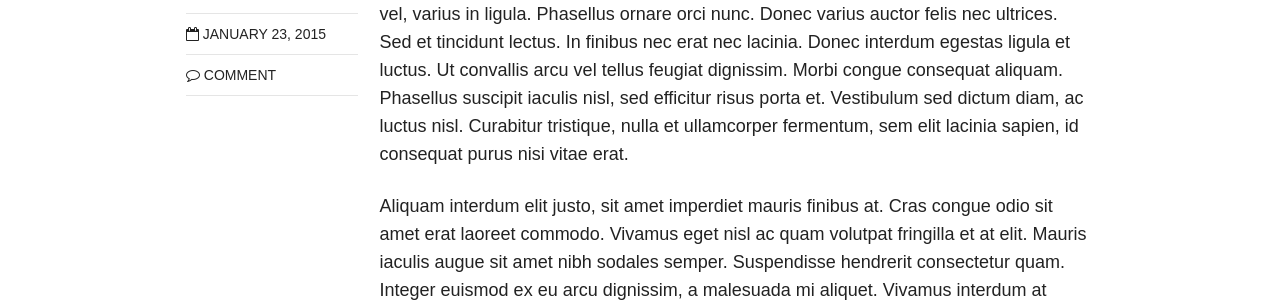
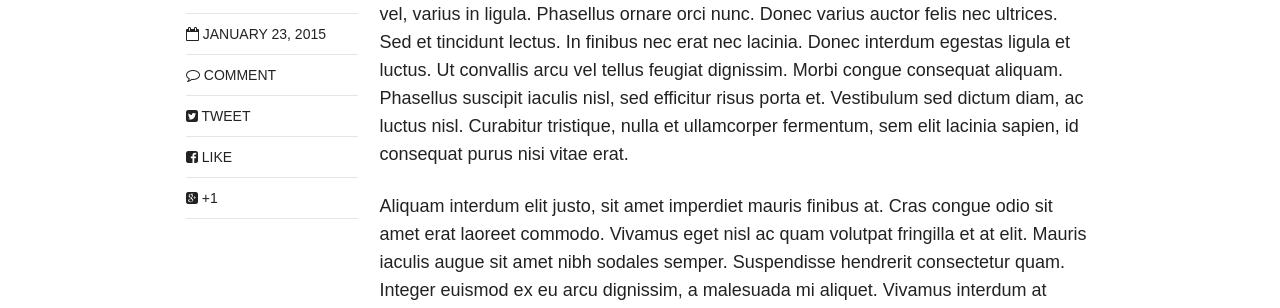
Before and after one commit to robsonbittencourt/rbittencourt.com, a Jekyll site: the page built from _posts/posts/2014-08-08-hello-world.md, in a window 1280 px wide. Shown: the part 559-867 px from the top of the page. Built offline with Jekyll 4.4.1, drawn with Linux system fonts in a browser that asks for light colours; nearby versions of some CDN libraries; comment, search, counter and statistics services are not loaded.

Commit message:
Adicionando links de compartilhamento nos posts

```diff
--- a/_config.yml
+++ b/_config.yml
@@ -6,7 +6,8 @@ description: De tudo um pouco sobre o mundo do desenvolvimento de software.
 logo:
 search: true
 url:
-
+comments: true
+share: true
 
 # Jekyll configuration
 
@@ -29,8 +30,6 @@ kramdown:
 include: [".htaccess"]
 exclude: ["lib", "config.rb", "Capfile", "config", "log", "Rakefile", "Rakefile.rb", "tmp", "less", "*.sublime-project", "*.sublime-workspace", "test", "spec", "Gruntfile.js", "package.json", "node_modules", "Gemfile", "Gemfile.lock", "LICENSE", "README.md", "vendor"]
 
-comments: true
-
 # Site owner
 owner:
   name: Robson Bittencourt
--- a/_layouts/post.html
+++ b/_layouts/post.html
@@ -36,7 +36,7 @@
         <span class="entry-date date published"><time datetime="{{ page.date | date_to_xmlschema }}"><i class="fa fa-calendar-o"></i> {{ page.date | date: "%B %d, %Y" }}</time></span>
         {% if page.modified %}<span class="entry-date date modified"><time datetime="{{ page.modified }}"><i class="fa fa-pencil"></i> {{ page.modified | date: "%B %d, %Y" }}</time></span>{% endif %}
         {% if (site.owner.disqus-shortname and page.comments) or site.comments %}<span class="entry-comments"><i class="fa fa-comment-o"></i> <a href="#disqus_thread">Comment</a></span>{% endif %}
-        {% if page.share %}{% include social-share.html %}{% endif %}
+        {% if page.share or site.share %}{% include social-share.html %}{% endif %}
         {% if page.ads == true %}{% include ad-sidebar.html %}<!-- /.google-ads -->{% endif %}
       </footer>
       <div class="entry-content">
```
